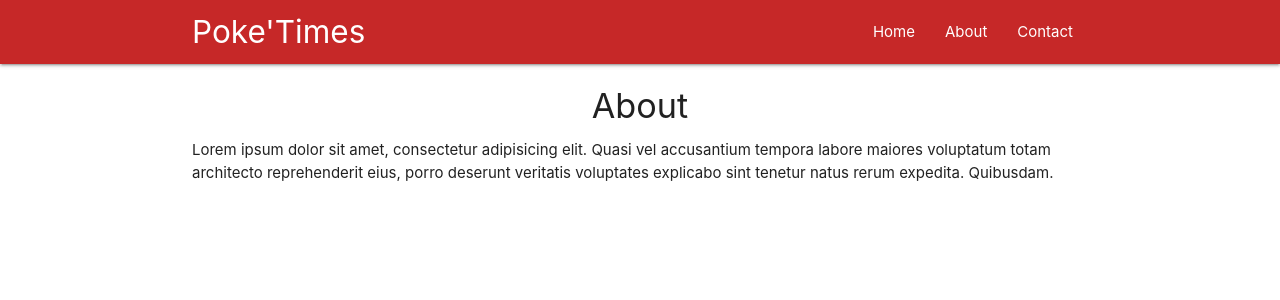
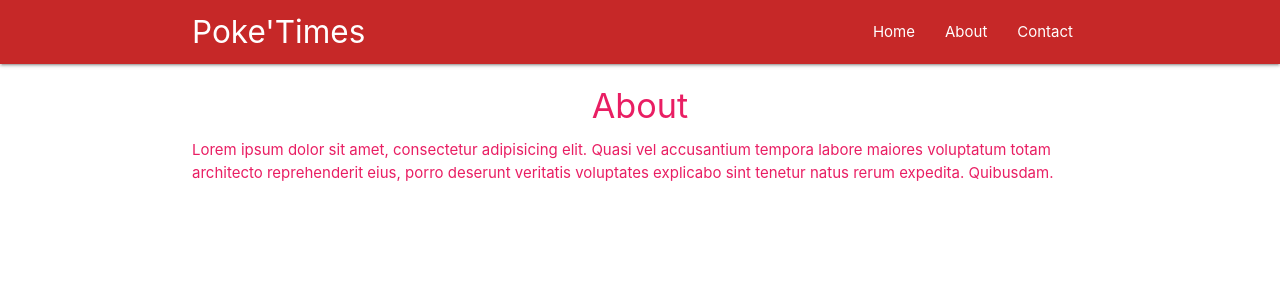
Before and after one commit to andres22atzel/react_routers, a React (Create React App) app in the folder routers/: page /about in a window 1280 px wide. Shown: the top 300 px of the page. Built offline with nearby package versions, Linux system fonts and the light colour scheme.

Commit message:
High Order Components

```diff
--- a/routers/src/components/About.js
+++ b/routers/src/components/About.js
@@ -1,4 +1,5 @@
 import React from "react";
+import Rainbow from '../hoc/Rainbow'
 
 const About = () => {
   return (
@@ -14,4 +15,4 @@ const About = () => {
   );
 };
 
-export default About;
+export default Rainbow(About);
--- /dev/null
+++ b/routers/src/hoc/Rainbow.js
@@ -0,0 +1,17 @@
+import React from "react";
+
+const Rainbow = (WrappedComponent) => {
+  const colours = ["red", "pink", "orange", "blue", "green", "yellow"];
+  const randomColour = colours[Math.floor(Math.random() * 5)];
+  const className = randomColour + "-text";
+
+  return (props) => {
+    return (
+      <div className={className}>
+        <WrappedComponent {...props} />
+      </div>
+    );
+  };
+};
+
+export default Rainbow
```
